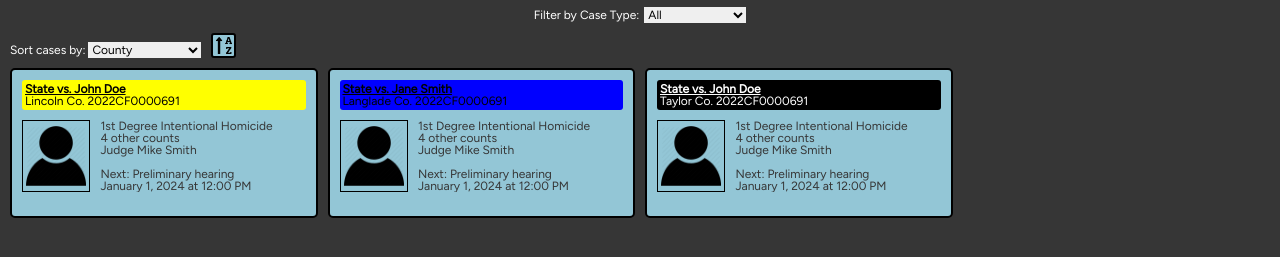
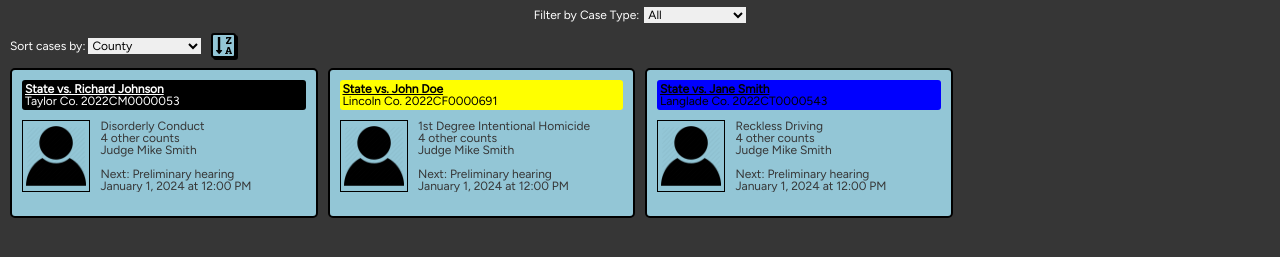
Before and after one commit to Restemayer/PB_Theme, a plain HTML site: page dist/cases.html in a window 1280 px wide. Both pictures are taken after a click on the button 223 px from the left and 130 px from the top of the page. Shown: the part 85-342 px from the top of the page. Drawn offline with Linux system fonts and the light colour scheme.

Commit message:
Sorting works.  Kinda.

```diff
--- a/dist/cases.html
+++ b/dist/cases.html
@@ -12,6 +12,7 @@
     <link rel="stylesheet" href="./css/header.css" />
     <script src="js/numberbubble.js"></script>
     <script src="js/county_color.js"></script>
+    <script src="js/sort_button.js"></script>
     <link rel="icon" type="image/png" sizes="32x32" href="images/favicon-32x32.png">
     <link rel="icon" type="image/png" sizes="16x16" href="images/favicon-16x16.png">
 </head>
@@ -118,27 +119,27 @@
         </div>
     </div>
     <div class="sorting-options">
-        <div class="sort-by">
+        <div id="sort-by" class="sort-by">
           <label for="sort_by">Sort cases by: </label>
           <select name="sort_by" id="sort_by">
-            <option value="County">County</option>
-            <option value="Case Type">Case Type</option>
-            <option value="Client Last Name">Client Last Name</option>
-            <option value="Next Hearing">Next Hearing</option>
+            <option data-sorter="county" value="County">County</option>
+            <option data-sorter="case_type" value="Case Type">Case Type</option>
+            <option data-sorter="client_name" value="Client Last Name">Client Last Name</option>
+            <option data-sorter="next-hearing" value="Next Hearing">Next Hearing</option>
           </select>
         </div>
         <div class="sort-direction">
-            <button class="ascending-button">
+            <button id="ascending-button" class="sort-button">
                 <img src="./images/filtering/ascending.png">
             </button>
-            <button class="descending-button hidden">
+            <button id="descending-button" class="sort-button hidden">
                 <img src="./images/filtering/descending.png">
             </button>
         </div>
     </div>
 
-    <div class="grid-container">
-        <a class="card-link" href="https://www.example.com">
+    <div id="list" class="grid-container">
+        <a class="card-link" href="https://www.example.com" data-sorts='{"client" : "Doe John", "county" : "Lincoln", "case_type" : "Criminal"}'>
             <div class="grid-item">
                 <div class="card-header">
                     <p class="card-title">State vs. John Doe</p>
@@ -161,11 +162,11 @@
                 </div>
             </div>
         </a>
-        <a class="card-link" href="https://www.example.com">
+        <a class="card-link" href="https://www.example.com" data-sorts='{"client" : "Smith Jane", "county" : "Langlade", "case_type" : "Criminal Traffic"}'>
             <div class="grid-item">
                 <div class="card-header">
                     <p class="card-title">State vs. Jane Smith</p>
-                    <p><span class="county">Langlade</span> Co. 2022CF0000691</p>
+                    <p><span class="county">Langlade</span> Co. 2022CT0000543</p>
                 </div>
                 <div class="card-body">
                     <div class="client-pic">
@@ -174,7 +175,7 @@
 
                     </div>
                     <div class="card-info">
-                        <p>1st Degree Intentional Homicide</p>
+                        <p>Reckless Driving</p>
                         <p>4 other counts</p>
                         <p>Judge Mike Smith</p>
                         <br>
@@ -184,11 +185,11 @@
                 </div>
             </div>
         </a>
-        <a class="card-link" href="https://www.example.com">
+        <a class="card-link" href="https://www.example.com" data-sorts='{"client" : "Johnson Richard", "county" : "Taylor", "case_type" : "Criminal"}'>
             <div class="grid-item">
                 <div class="card-header">
-                    <p class="card-title">State vs. John Doe</p>
-                    <p><span class="county">Taylor</span> Co. 2022CF0000691</p>
+                    <p class="card-title">State vs. Richard Johnson</p>
+                    <p><span class="county">Taylor</span> Co. 2022CM0000053</p>
                 </div>
                 <div class="card-body">
                     <div class="client-pic">
@@ -197,7 +198,7 @@
 
                     </div>
                     <div class="card-info">
-                        <p>1st Degree Intentional Homicide</p>
+                        <p>Disorderly Conduct</p>
                         <p>4 other counts</p>
                         <p>Judge Mike Smith</p>
                         <br>
--- /dev/null
+++ b/dist/js/sort_button.js
@@ -0,0 +1,55 @@
+var ascending = new Boolean()
+ascending = true;
+
+function SortData(attribute, ascending) {
+    var elements = document.querySelectorAll("[data-sorts]");
+    var elementsArray = Array.from(elements);
+
+    elementsArray.sort(function(a, b) {
+      var aVal = JSON.parse(a.dataset.sorts)[attribute];
+      var bVal = JSON.parse(b.dataset.sorts)[attribute];
+
+      if (aVal < bVal) {
+        return ascending ? -1 : 1;
+      } else if (aVal > bVal) {
+        return ascending ? 1 : -1;
+      } else {
+        return 0;
+      }
+    });
+
+    var list = document.querySelector("#list");
+    elementsArray.forEach(e => list.appendChild(e));
+}
+
+document.addEventListener('DOMContentLoaded', function() {
+    const ascendingButton = document.querySelector('#ascending-button');
+    const descendingButton = document.querySelector('#descending-button');
+    const sortByDropdown = document.querySelector('#sort_by');
+
+
+
+    ascendingButton.addEventListener('click', () => {
+    const selectedOption = sortByDropdown.options[sortByDropdown.selectedIndex];
+    const attribute = selectedOption.dataset.sorter;
+    ascendingButton.classList.add('hidden');
+    descendingButton.classList.remove('hidden');
+    ascending = false;
+    SortData(attribute, ascending);
+    });
+
+    descendingButton.addEventListener('click', () => {
+    const selectedOption = sortByDropdown.options[sortByDropdown.selectedIndex];
+    const attribute = selectedOption.dataset.sorter;
+    descendingButton.classList.add('hidden');
+    ascendingButton.classList.remove('hidden');
+    ascending = true;
+    SortData(attribute, ascending);
+    });
+
+    sortByDropdown.addEventListener('change', () => {
+        const selectedOption = sortByDropdown.options[sortByDropdown.selectedIndex];
+        const attribute = selectedOption.dataset.sorter;
+        SortData(attribute, ascending);
+    });
+});
--- a/scss/main.scss
+++ b/scss/main.scss
@@ -112,15 +112,20 @@ body {
     margin-bottom: 10px;
 
     .sort-by {
-        margin-top: auto;
         margin-left: 10px;
-        align-self: center;
       }
 
     .sort-direction {
-        align-self: center;
         margin-left: 10px;
 
+        .sort-button {
+            box-shadow: 2px 2px black;
+
+            &:active {
+              transform: translateY(1px);
+              box-shadow: none;
+            }
+        }
         button {
         width: 25px;
         height: 25px;
```
Also changed, not shown: dist/css/header.css, dist/css/main.css, 3 other files.
